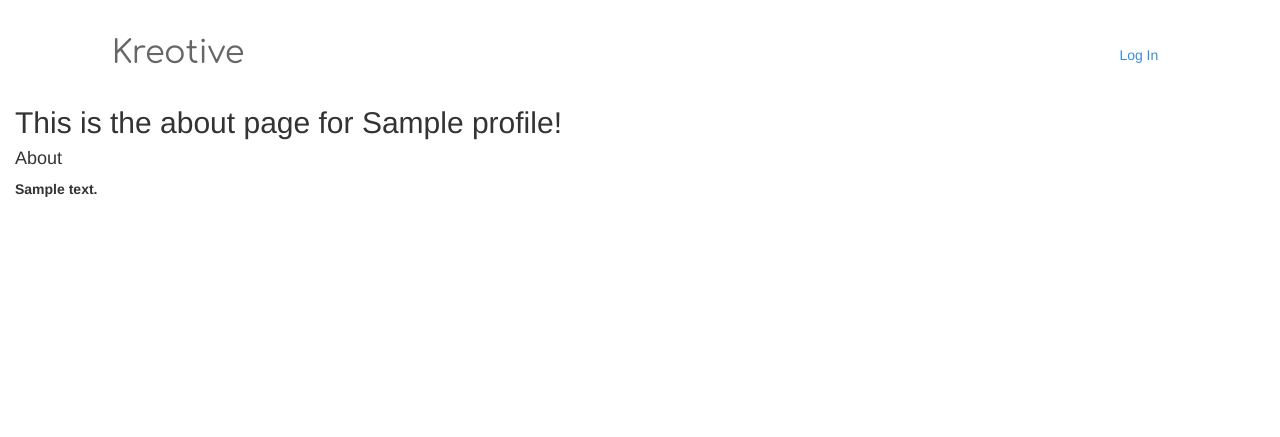
After one commit to opendatakosovo/flask-api-app-framework, a Flask app: page /profile/1/about in a window 1280 px wide. The commit adds this page. Shown: the top 437 px of the page. Run offline with Flask 2, Linux system fonts and the light colour scheme; a database or web service that is not in the repository returns one stand-in record (values such as "Sample title"); parts of the project's set-up code (start-up, migrations or seed data) failed here and were passed over; some libraries are stand-ins or nearby versions.

Commit message:
initial implementation of profile pages

```diff
--- a/app/mod_main/views.py
+++ b/app/mod_main/views.py
@@ -1,6 +1,7 @@
 from flask import Blueprint, render_template
 
 mod_main = Blueprint('main', __name__)
+
 
 
 @mod_main.route('/register', methods=['GET'])
@@ -11,7 +12,6 @@ def sign():
     return render_template('mod_main/sign_up.html')
 
 @mod_main.route('/', methods=['GET'])
-@mod_main.route('/feed', methods=['GET'])
 def feed():
     ''' Renders the App index page.
     :return:
--- /dev/null
+++ b/app/mod_profile/views.py
@@ -0,0 +1,40 @@
+from flask import Blueprint, render_template
+from app import profile_mongo_utils
+
+
+mod_profile = Blueprint('profile', __name__, url_prefix='/profile')
+
+
+@mod_profile.route('/<slug>/archive', methods=['GET'])
+def archive(slug):
+
+    # get the profile object for the given slug
+    profile = profile_mongo_utils.get_profile(slug)
+
+    # TODO: Figure out how we get categorized content.
+
+    return render_template('mod_profile/archive.html', profile=profile)
+
+
+@mod_profile.route('/<slug>/about', methods=['GET'])
+def about(slug):
+
+    # get the profile object for the given slug
+    profile = profile_mongo_utils.get_profile(slug)
+
+    return render_template('mod_profile/about.html', profile=profile)
+
+
+@mod_profile.route('/<slug>', methods=['GET'])
+def feed(slug):
+    ''' Loads the feed page.
+    '''
+
+    # get the profile object for the given slug
+    profile = profile_mongo_utils.get_profile(slug)
+
+    # TODO: load feed content for given slug
+    feed = None
+    # feed = content_mongo_utils.get_feed(slug)
+
+    return render_template('mod_profile/feed.html', profile=profile, feed=feed)
--- a/app/templates/layout.html
+++ b/app/templates/layout.html
@@ -13,19 +13,18 @@
     <link href='https://fonts.googleapis.com/css?family=Ubuntu' rel='stylesheet' type='text/css'>
 
      <!--CSS-->
-
-    <link rel="stylesheet" href="../static/css/bootstrap.min.css" type="text/css">
-    <link rel="stylesheet" href="../static/font-awesome-4.6.3/css/font-awesome.min.css">
-    <link rel="stylesheet" href="../static/css/main.css" type="text/css">
-    <link rel="stylesheet" href="../static/css/responsive.css" type="text/css">
-    <link rel="stylesheet" href="../static/css/editor.css" type="text/css">
+    <link rel="stylesheet" href="{{ url_for('static', filename='css/bootstrap.min.css') }}" type="text/css">
+    <link rel="stylesheet" href="{{ url_for('static', filename='font-awesome-4.6.3/css/font-awesome.min.css') }}" type="text/css">
+    <link rel="stylesheet" href="{{ url_for('static', filename='css/main.css') }}" type="text/css">
+    <link rel="stylesheet" href="{{ url_for('static', filename='css/responsive.css') }}" type="text/css">
+    <link rel="stylesheet" href="{{ url_for('static', filename='css/editor.css') }}" type="text/css">
 
 
     <script src="//code.jquery.com/jquery-1.11.1.min.js"></script>
     <script src="//code.jquery.com/ui/1.11.2/jquery-ui.min.js"></script>
 
 
-    <script type="text/javascript" src="../static/js/bootstrap.min.js"></script>
+    <script type="text/javascript" src="{{ url_for('static', filename='js/bootstrap.min.js') }}"></script>
 
     <script type="text/javascript" src="{{ url_for('static', filename='js/kreotive.js') }}"></script>
 
--- /dev/null
+++ b/app/templates/mod_profile/about.html
@@ -0,0 +1,6 @@
+{% extends "layout.html" %}
+{% block body %}
+    <h2>This is the about page for {{ profile.name }}!</h2>
+    <h4>About</h4>
+    <strong>{{ profile.about }}</strong>
+{% endblock body %}
--- /dev/null
+++ b/app/templates/mod_profile/archive.html
@@ -0,0 +1,4 @@
+{% extends "layout.html" %}
+{% block body %}
+    <h3>This is the article archive page!</h3>
+{% endblock body %}
--- /dev/null
+++ b/app/templates/mod_profile/feed.html
@@ -0,0 +1,4 @@
+{% extends "layout.html" %}
+{% block body %}
+    <h3>This is the feed page for {{ slug }}!</h3>
+{% endblock body %}
--- a/app/utils/mongo_utils.py
+++ /dev/null
@@ -1,5 +0,0 @@
-class MongoUtils(object):
-    mongo = None
-
-    def __init__(self, mongo):
-        self.mongo = mongo
--- /dev/null
+++ b/app/utils/profile_mongo_utils.py
@@ -0,0 +1,19 @@
+
+
+class ProfileMongoUtils(object):
+    mongo = None
+
+    def __init__(self, mongo):
+        self.mongo = mongo
+        self.collection_name = 'profiles'
+
+    def get_profile(self, slug):
+        query = {'slug': slug}
+        return self._find_one(query)
+
+    def _find_one(self, query={}, limit=0):
+
+        doc = self.mongo.db[self.collection_name] \
+            .find_one(query)
+
+        return doc
```
Also changed, not shown: app/__init__.py (+5 -3 lines), app/mod_profile/__init__.py (added).
